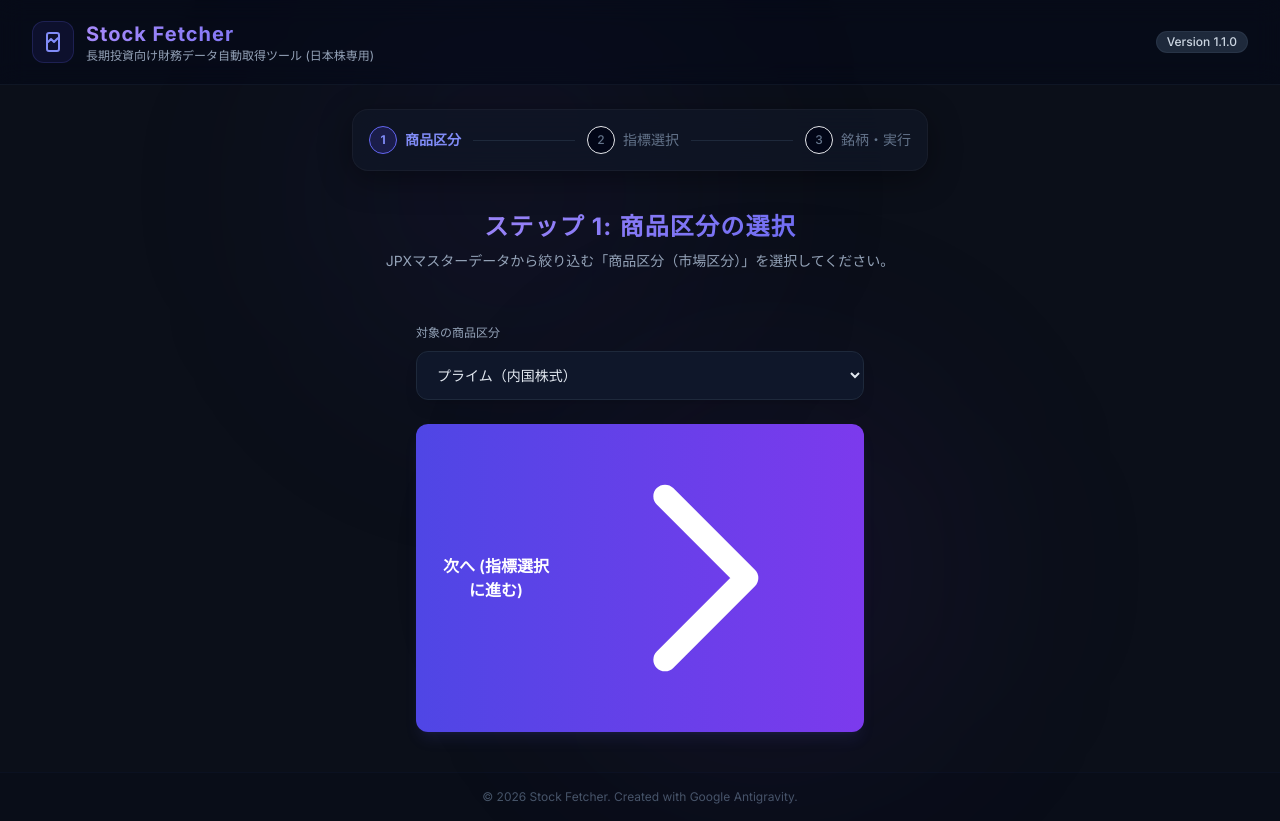
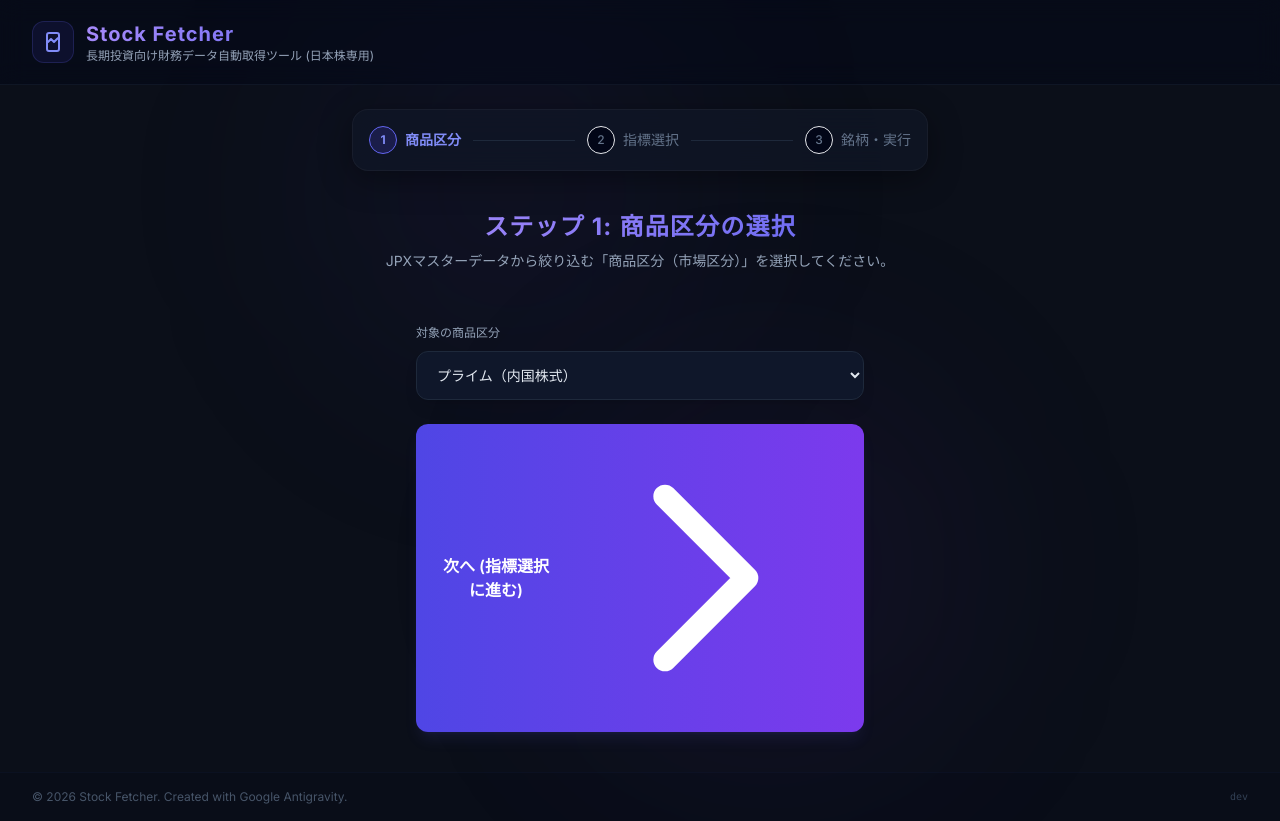
Before and after one commit to KeiKei1248/investment_data, a FastAPI app: page / in a window 1280 px wide. Run offline with FastAPI, Linux system fonts and the light colour scheme; some libraries are stand-ins or nearby versions.

Commit message:
自動リリース完了

```diff
--- a/app/main.py
+++ b/app/main.py
@@ -23,6 +23,8 @@ from app.updater import (
     show_file,
     update_master_tickers_in_background,
 )
+
+APP_VERSION = "dev"
 
 app = FastAPI(title="Stock Fetcher")
 
@@ -313,7 +315,8 @@ async def get_index():
     index_path = os.path.join(templates_dir, "index.html")
     if os.path.exists(index_path):
         with open(index_path, "r", encoding="utf-8") as f:
-            return f.read()
+            content = f.read()
+            return content.replace("__VERSION__", APP_VERSION)
     return "<h3>templates/index.html is not found.</h3>"
 
 
--- a/app/templates/index.html
+++ b/app/templates/index.html
@@ -61,11 +61,6 @@
                 <h1 class="text-xl font-bold font-outfit tracking-wider gradient-text">Stock Fetcher</h1>
                 <p class="text-xs text-slate-400">長期投資向け財務データ自動取得ツール (日本株専用)</p>
             </div>
-        </div>
-        <div class="flex items-center gap-2">
-            <span class="inline-flex items-center px-2.5 py-0.5 rounded-full text-xs font-medium bg-slate-800 text-slate-300 border border-slate-700/50">
-                Version 1.1.0
-            </span>
         </div>
     </header>
 
@@ -254,8 +249,9 @@
     </main>
 
     <!-- フッター -->
-    <footer class="w-full py-4 px-8 text-center text-xs text-slate-600 border-t border-slate-900/50 bg-slate-950/20">
-        &copy; 2026 Stock Fetcher. Created with Google Antigravity.
+    <footer class="w-full py-4 px-8 text-xs text-slate-600 border-t border-slate-900/50 bg-slate-950/20 flex justify-between items-center">
+        <span>&copy; 2026 Stock Fetcher. Created with Google Antigravity.</span>
+        <span class="text-slate-700 font-mono text-[10px]">__VERSION__</span>
     </footer>
 
     <!-- JS アセット -->
```
Also changed, not shown: .github/workflows/build.yml (added), README.md.
